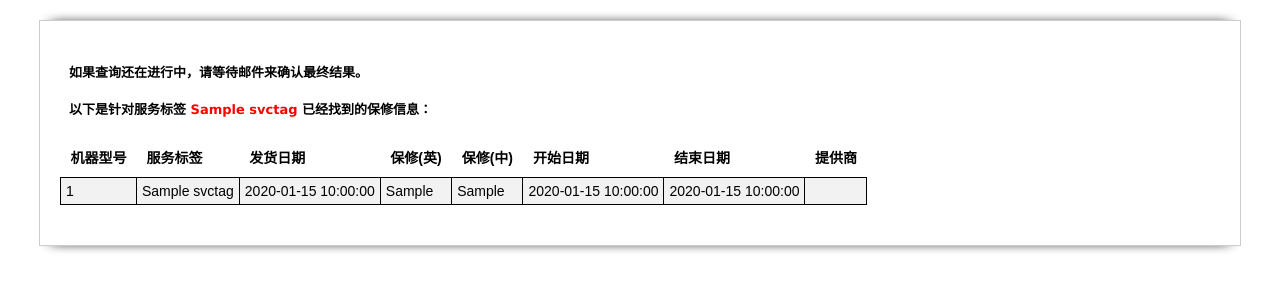
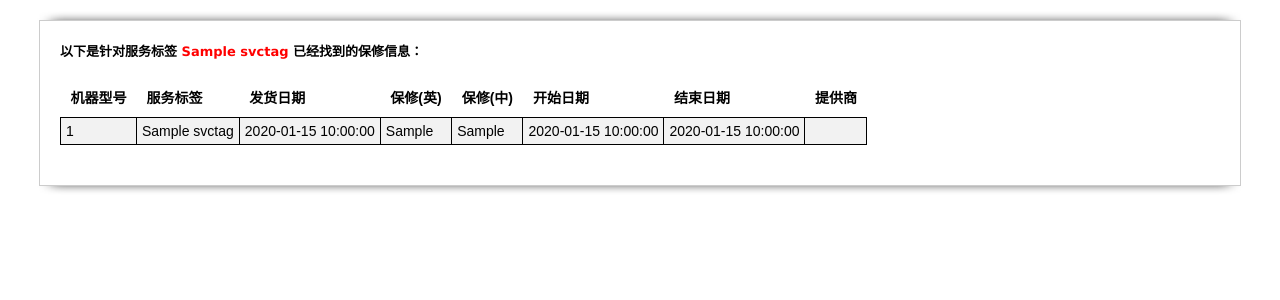
Before and after one commit to LK-Tmac1/DellWarranty, a Flask app: template src/templates/search.html in a window 1280 px wide. Shown: the top 300 px of the page. Run offline with Flask 2, Linux system fonts and the light colour scheme; the template is opened without the code that fills it: most values are stand-ins (such as "Sample title", 1, 10 or a date in 2020).

Commit message:
remove email flag

```diff
--- a/src/py/main.py
+++ b/src/py/main.py
@@ -71,7 +71,7 @@ if __name__ == "__main__":
 				DellAsset.save_dell_asset_to_file(output_dell_asset_L, dell_asset_path, logger)
 				# Email the csv output and also all NA translation
 				additional_text = "总用时 %s\n总共 %s个结果" % (diff_two_time(start_time, get_current_time()), len(output_dell_asset_L))
-				additional_text += "\n请打开链接: %s/search?svctag=%s&email=true" % (config['host_url'], svctag)
+				additional_text += "\n请打开链接: %s/search?svctag=%s" % (config['host_url'], svctag)
 				if email_job_output_translation(svctag=svctag, config=config, csv_path=output_csv_path, NA_dict=NA_dict, additional_text=additional_text):
 					logger.info("Sending output email done")
 				else:
--- a/src/run.py
+++ b/src/run.py
@@ -27,12 +27,11 @@ def search():
 	args = request.args
 	svctag = str(args.get('svctag')).upper() if 'svctag' in args else ""
 	new_job = str(args.get('new_job')).lower() if 'new_job' in args else ""
-	email = str(args.get('email')).lower() if 'email' in args else ""
 	dell_asset_L = search_existing_dell_asset(svctag)
 	svctag = "".join(svctag.split(svc_delimitor))
 	if svctag == "":
 		return render_template("error.html")
-	return render_template("search.html", svctag=svctag, dell_asset_L=dell_asset_L, new_job=new_job, email=email)
+	return render_template("search.html", svctag=svctag, dell_asset_L=dell_asset_L, new_job=new_job)
 
 if __name__ == "__main__":
 	app.run('0.0.0.0', port=5000, debug=True)
--- a/src/templates/search.html
+++ b/src/templates/search.html
@@ -34,8 +34,6 @@
 		<ul>
 			{%  if new_job == "true" %}
 				<li><h4>新任务已提交，请等待邮件。</h4>
-			{% elif email !=  "true" %}
-				<li><h4>如果查询还在进行中，请等待邮件来确认最终结果。</h4>
 			{% endif %}
 
 			{%  if dell_asset_L|length > 0 %}
```
